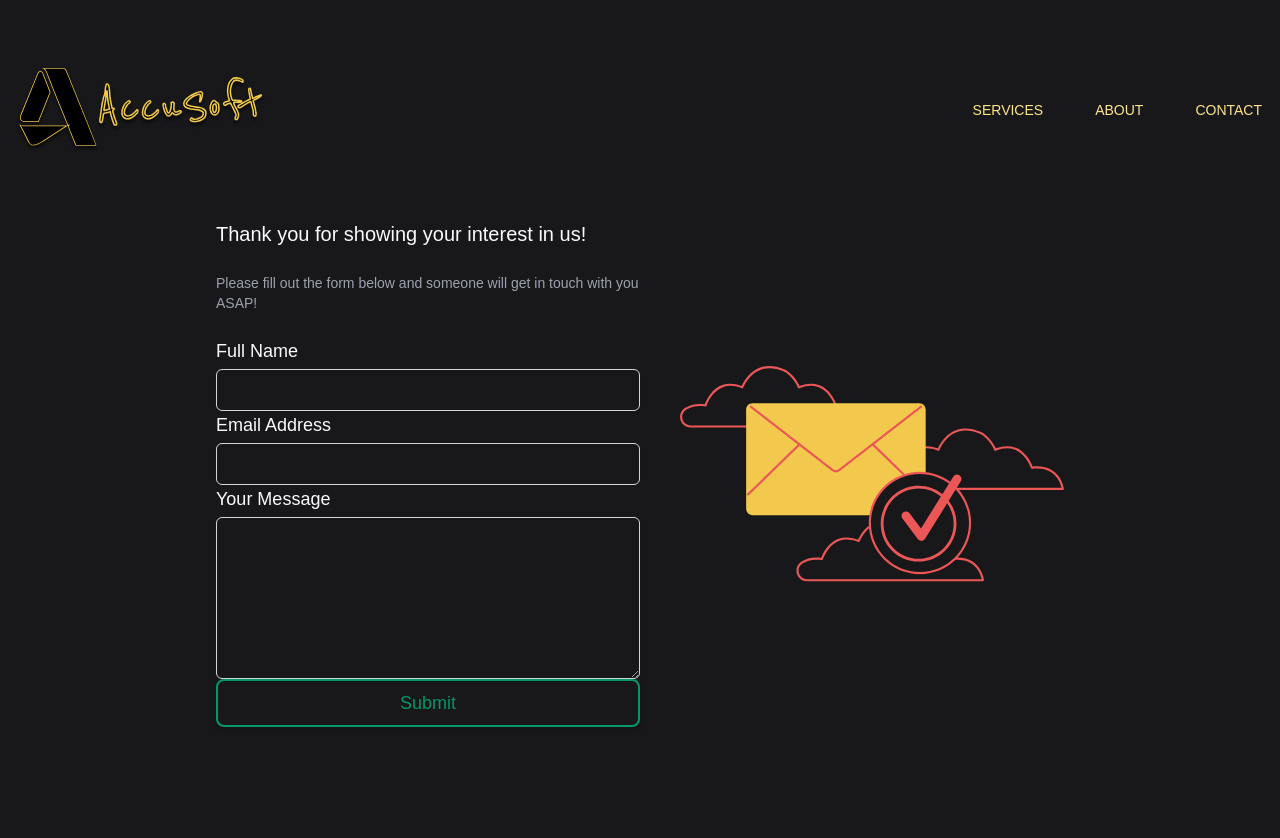
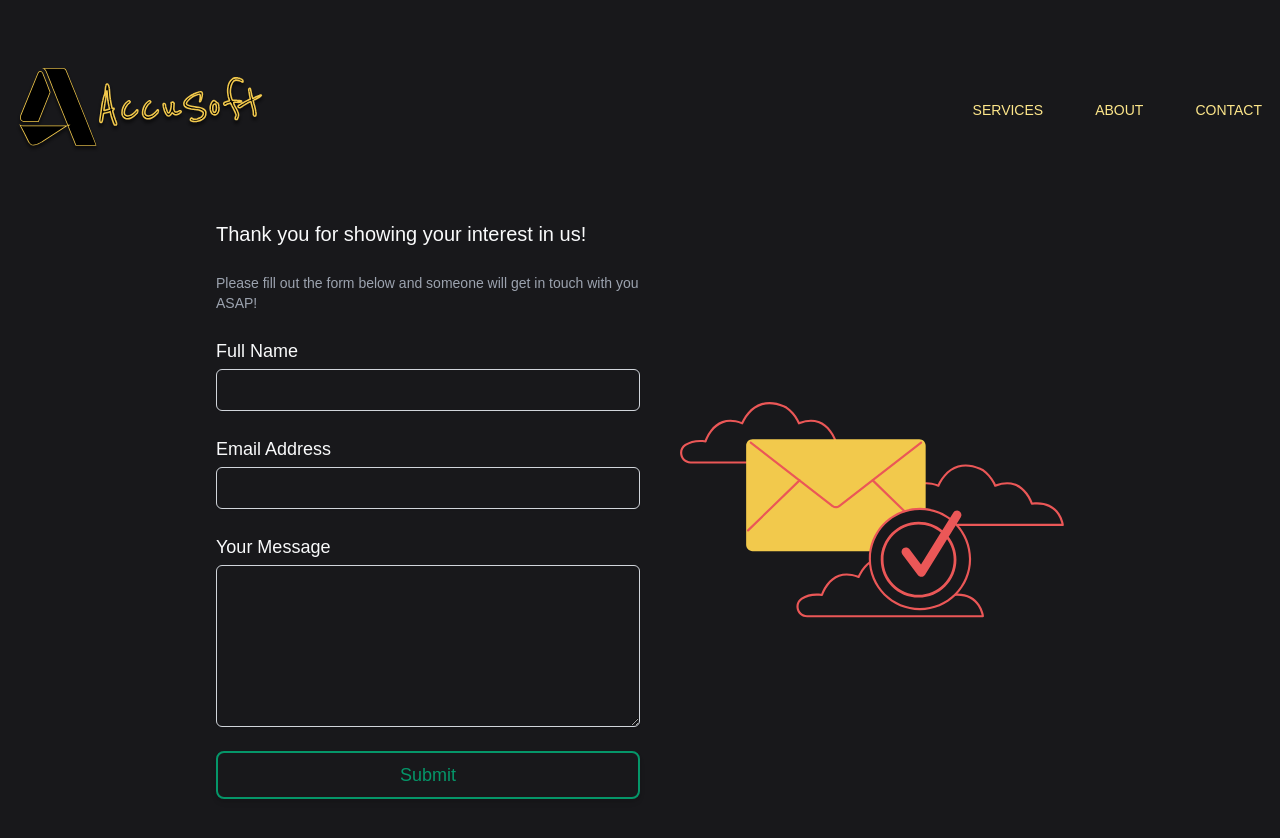
Before and after one commit to NasirKhalidQ/accusoft-frontend, a React (Create React App) app: page /contact in a window 1280 px wide. Shown: the top 838 px of the page. Before the commit the page ends 800 px from the top, so only its background shows below. Built offline with nearby package versions, Linux system fonts and the light colour scheme.

Commit message:
fix spacing in contact form

```diff
--- a/src/Contact.js
+++ b/src/Contact.js
@@ -77,7 +77,7 @@ function Contact() {
                   with you ASAP!
                 </p>
               </label>
-              <form onSubmit={submit}>
+              <form className="grid gap-6" onSubmit={submit}>
                 <input type="hidden" name="form-name" value="contact" />
 
                 <label className="block">
```
